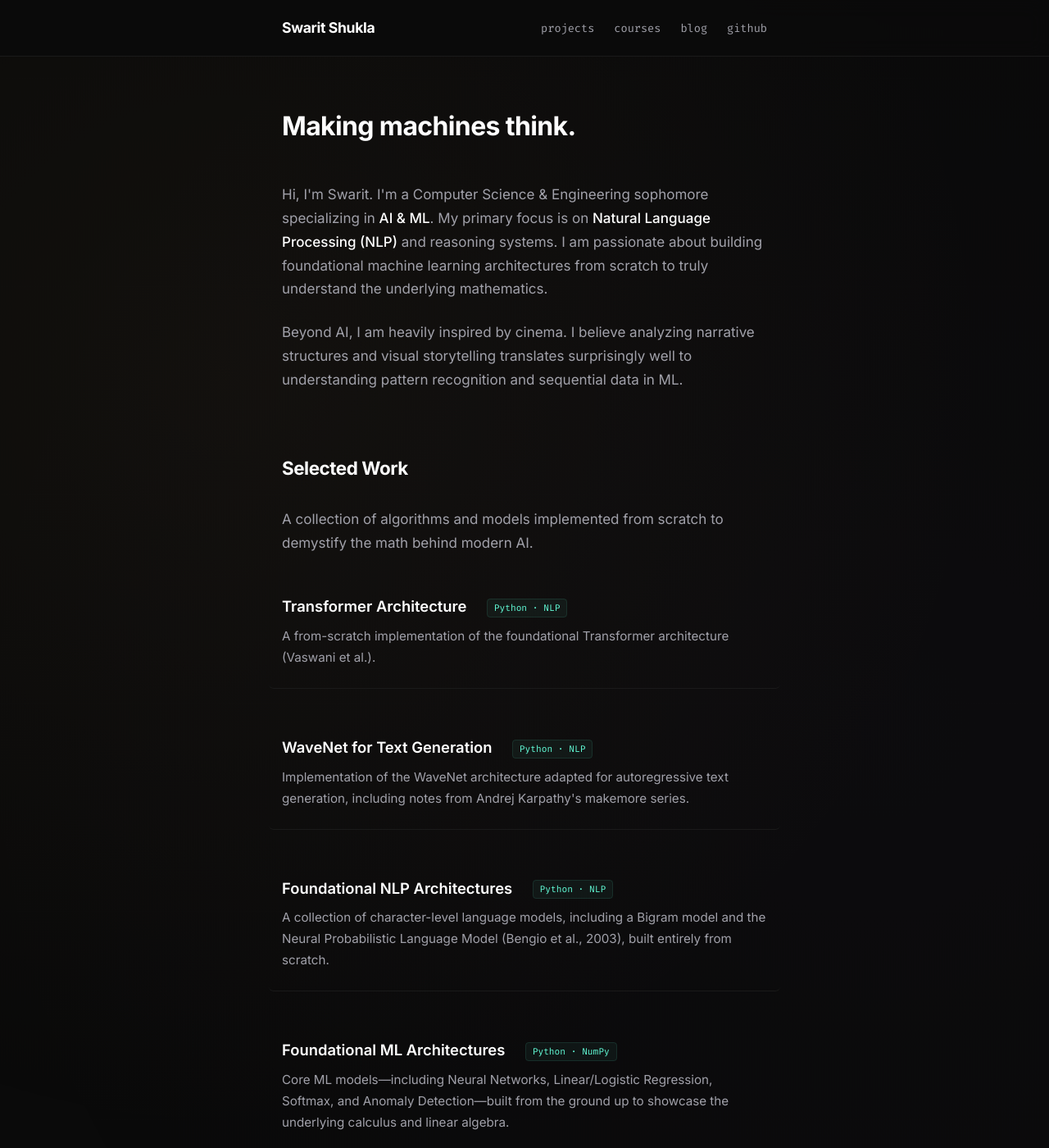
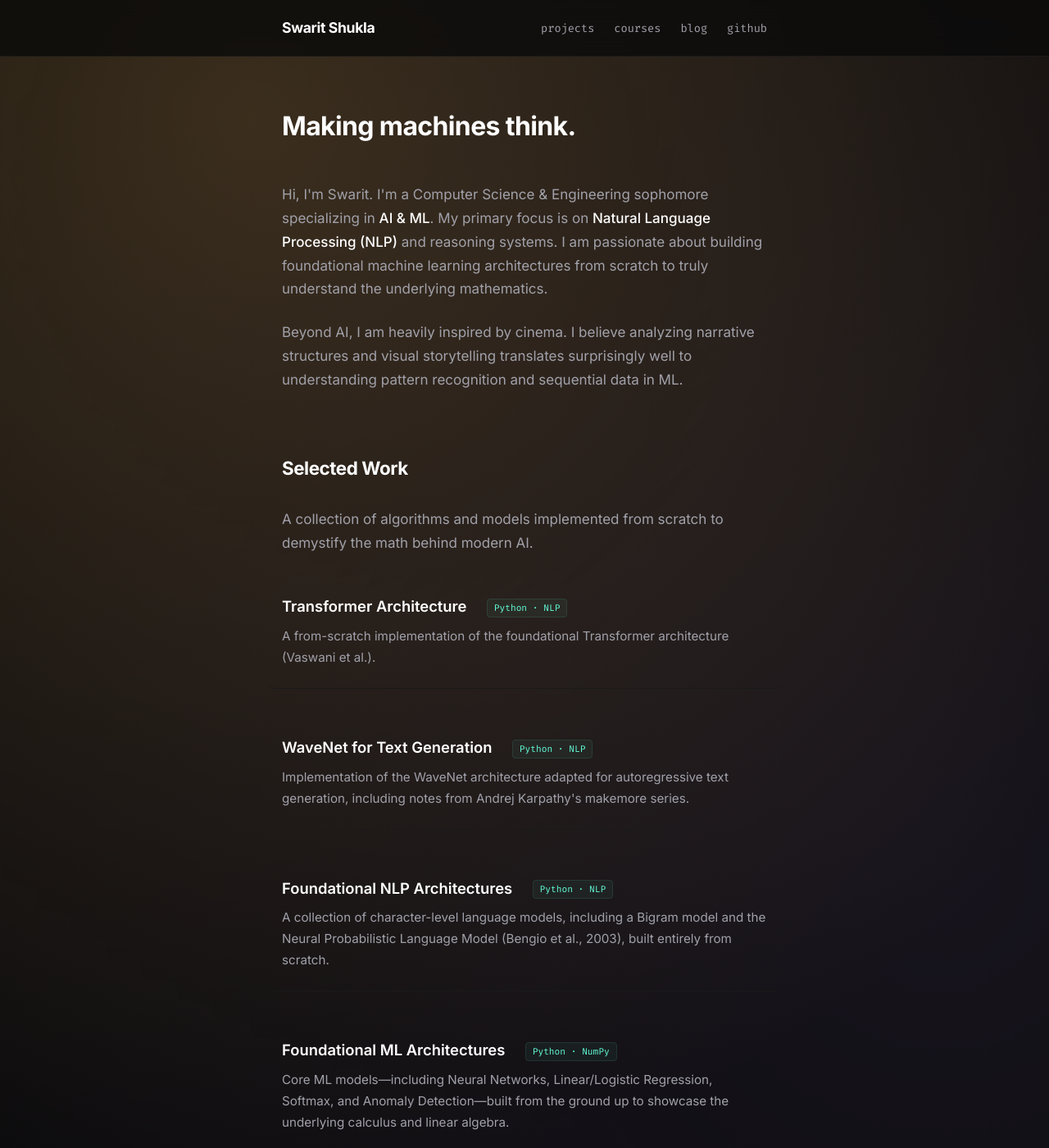
Before and after one commit to SWARITSHUKLA/SWARITSHUKLA.github.io, a Jekyll site: the page built from index.html, in a window 1280 px wide and 1400 px high. Shown: the whole window at 82% size. Built offline with Jekyll 4.4.1, drawn with Linux system fonts in a browser that asks for light colours.

Commit message:
added a dynamic background and increased its intensity

```diff
--- a/_layouts/default.html
+++ b/_layouts/default.html
@@ -54,6 +54,7 @@
 </head>
 
 <body>
+    <div class="chiaroscuro-bg"></div>
     <style>
         .chiaroscuro-bg {
             position: fixed;
@@ -61,11 +62,13 @@
             left: -25%;
             width: 150%;
             height: 150%;
-            z-index: -2;
-            pointer-events: none;
-            background: radial-gradient(circle at 30% 40%, rgba(190, 150, 90, 0.05), transparent 50%),
-                        radial-gradient(circle at 70% 60%, rgba(120, 90, 160, 0.03), transparent 60%);
-            animation: drift-light 30s infinite alternate ease-in-out;
+            z-index: -1; /* Keeps it behind your main content */
+            pointer-events: none; /* Lets clicks pass through to your links */
+            /* Significantly increased opacity so it is actually visible */
+            background: radial-gradient(circle at 30% 30%, rgba(200, 150, 80, 0.25), transparent 60%),
+                        radial-gradient(circle at 70% 70%, rgba(100, 80, 140, 0.15), transparent 70%);
+            /* 15s for noticeable but subtle movement */
+            animation: drift-light 10s infinite alternate ease-in-out;
         }
 
         @keyframes drift-light {
@@ -79,7 +82,6 @@
             background-color: #0a0a0a;
         }
     </style>
-    <div class="chiaroscuro-bg"></div>
 
     <!-- Minimal Top Navigation -->
     <header class="top-nav">
```
